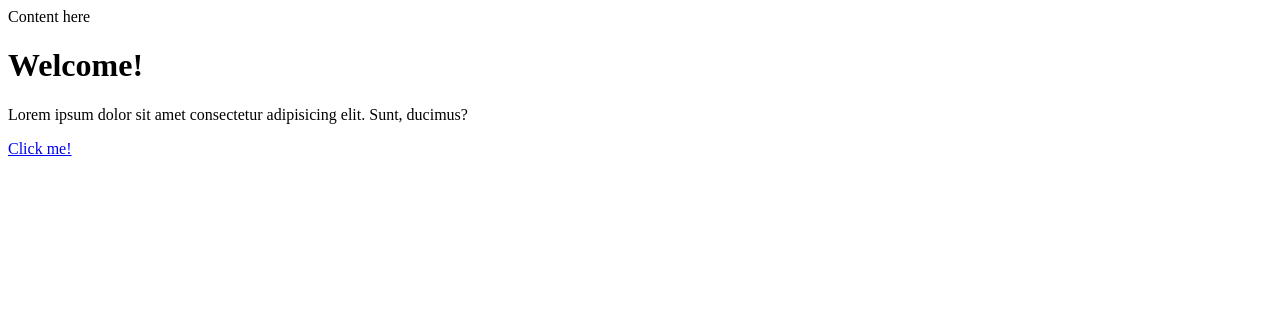
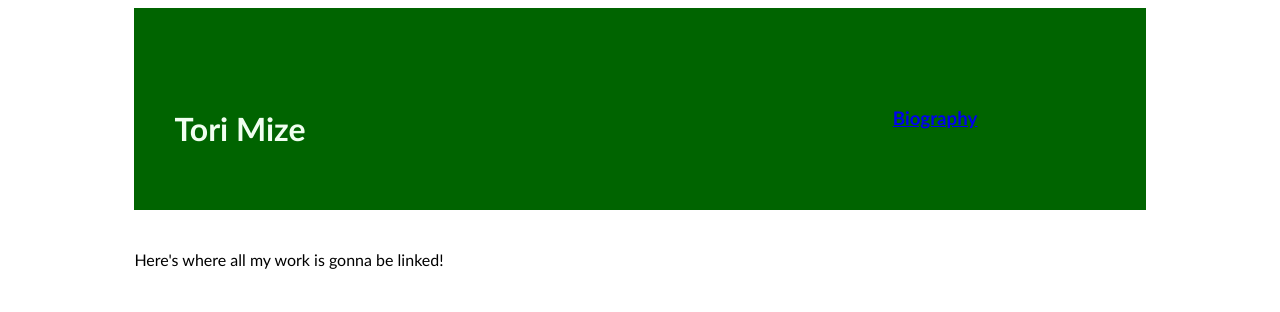
Before and after one commit to torimize/torimize.github.io, a plain HTML site: page index.html in a window 1280 px wide. Drawn offline with Linux system fonts and the light colour scheme.

Commit message:
Practice
Adding bio, style sheet, and practicing links

```diff
--- a/index.html
+++ b/index.html
@@ -4,12 +4,13 @@
     <meta charset="UTF-8">
     <meta name="viewport" content="width=device-width, initial-scale=1.0">
     <title>Tori's Site</title>
+    <link rel="stylesheet" href="style.css">
 </head>
 <body>
-<tagname>Content here</tagname>
-
-    <h1>Welcome!</h1>
-    <p>Lorem ipsum dolor sit amet consectetur adipisicing elit. Sunt, ducimus?</p>
-    <a href="http://google.com">Click me!</a>
+<div class="hero">
+    <h1>Tori Mize</h1>
+    <h3><a href="bio.html">Biography</a></h3>
+</div>
+    <p>Here's where all my work is gonna be linked!</p>
 </body>
 </html>
--- /dev/null
+++ b/style.css
@@ -0,0 +1,27 @@
+        body {
+            font-family:'Trebuchet MS', 'Lucida Sans Unicode', 'Lucida Grande', 'Lucida Sans', Arial, sans-serif;
+        }
+        h1 {
+            color:honeydew;
+            padding:40px;
+            flex: 3;
+        }
+        div {
+            width:80%;
+            margin:auto;
+            padding-top: 40px;
+            display: flex;
+        }
+        h3 {
+            color:honeydew;
+            padding:40px;
+            flex: 1;
+        }
+        .hero {
+            background-color:darkgreen;
+        }
+        p {
+            margin:auto;
+            width:80%;
+            padding:40px;
+        }
```
Also changed, not shown: bio.html (added, +16 -0 lines).
